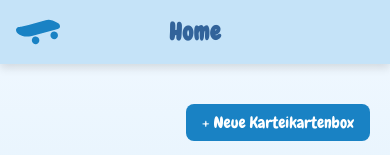
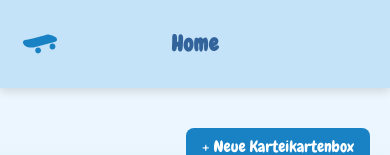
Before and after one commit to anne-kmmr/SubwaySurfers, a Next.js app: page / in a window 390 px wide. Shown: the top 155 px of the page. Built offline with nearby package versions, Linux system fonts and the light colour scheme; no server answers; the database is empty.

Commit message:
added limitation and changed file names

```diff
--- a/src/app/components/Header/Header.module.css
+++ b/src/app/components/Header/Header.module.css
@@ -5,31 +5,69 @@
   width: 100%;
   background: var(--offwhiteblue);
   box-shadow: 0 0.9vw 2.2vw rgba(0, 0, 0, 0.12);
-  padding: clamp(10px, 2vw, 14px) 0;
+
+  padding: 16px 0;
+
+  /* 🔥 etwas mehr Platz */
+  height: 88px;
+  box-sizing: border-box;
 }
 
 .headerContainer {
-  width: 100%;
+  position: relative;
+  max-width: var(--appMaxW);
   margin: 0 auto;
-  max-width: var(--appMaxW);
-  padding: 0 clamp(14px, 4vw, 22px);
-  display: grid;
-  grid-template-columns: 44px 1fr 44px;
+  padding: 0 18px;
+
+  display: flex;
   align-items: center;
-  gap: 10px;
+  justify-content: center;
+
+  height: 100%;
 }
 
+/* LINKS */
+.left {
+  position: absolute;
+  left: 18px;
+
+  display: flex;
+  align-items: center;
+  justify-content: center;
+
+  width: 44px;
+  height: 44px;
+}
+
+/* TITEL */
 .headerTitle {
   margin: 0;
   text-align: center;
-  line-height: 1.05;
+
+  /* 🔥 leicht größer für bessere Präsenz */
+  font-size: clamp(22px, 5.2vw, 34px);
+  line-height: 1.25;
   letter-spacing: 0.02em;
+
+  max-width: 70%;
+
+  /* max 2 Zeilen */
+  display: -webkit-box;
+  -webkit-box-orient: vertical;
+  -webkit-line-clamp: 2;
+  overflow: hidden;
+
+  /* 🔥 saubere Zentrierung im festen Header */
+  display: flex;
+  align-items: center;
+  justify-content: center;
 }
 
-.bigTitle {
-  font-size: clamp(24px, 6vw, 36px);
+/* RECHTS */
+.rightSpacer {
+  position: absolute;
+  right: 18px;
+
+  width: 44px;
+  height: 44px;
 }
-
-.smallTitle {
-  font-size: clamp(18px, 4.5vw, 26px);
-}
--- a/src/app/components/Header/Header.tsx
+++ b/src/app/components/Header/Header.tsx
@@ -1,10 +1,6 @@
-// Idee von Sandro
-// spätere Überarbeitung von Anne
-
 "use client";
 
 import styles from "./Header.module.css";
-import { useState, useRef, useEffect } from "react";
 import { useRouter } from "next/navigation";
 import IconButton from "../Icons/IconButton/IconButton";
 import SkateboardIcon from "../Icons/SkateboardIcon/SkateboardIcon";
@@ -15,58 +11,26 @@ type HeaderProps = {
   backHref?: string;
 };
 
-// nutzt Router für das "Zurück" gehen und legt die Lines fest
 export default function Header({ title, backHref }: HeaderProps) {
   const router = useRouter();
 
-  const titleRef = useRef<HTMLHeadingElement>(null);
-  const [twoLines, setTwoLines] = useState(false);
-
-  useEffect(() => {
-    const el = titleRef.current;
-    if (!el) return;
-
-    const lineHeight = parseFloat(getComputedStyle(el).lineHeight);
-    const lines = Math.round(el.clientHeight / lineHeight);
-
-    setTwoLines(lines > 1);
-  }, [title]);
-
-  //returnt den verwendungsfertigen Header
   return (
     <header className={styles.header}>
       <div className={styles.headerContainer}>
 
-        {backHref ? (
-          <IconButton
-            label="Zurück"
-            onClick={() => router.back()}
-          >
-            <ArrowLeftIcon width={24} height={24} />
-          </IconButton>
-        ) : (
-          <div
-            style={{
-              width: "44px",
-              height: "44px",
-              display: "flex",
-              alignItems: "center",
-              justifyContent: "center",
-            }}
-          >
-            <SkateboardIcon width={150} height={150} />
-          </div>
-        )}
+        <div className={styles.left}>
+          {backHref ? (
+            <IconButton label="Zurück" onClick={() => router.back()}>
+              <ArrowLeftIcon width={24} height={24} />
+            </IconButton>
+          ) : (
+            <SkateboardIcon width={34} height={34} />
+          )}
+        </div>
 
-        <h1
-          ref={titleRef}
-          className={`${styles.headerTitle} ${
-            twoLines ? styles.smallTitle : styles.bigTitle
-          }`}
-        >
-          {title}
-        </h1>
+        <h1 className={styles.headerTitle}>{title}</h1>
 
+        <div className={styles.rightSpacer} />
       </div>
     </header>
   );
--- a/src/app/page.tsx
+++ b/src/app/page.tsx
@@ -1,6 +1,6 @@
 "use client";
 
-import styles from "./Home.module.css";
+import styles from "./home.module.css";
 import Header from "./components/Header/Header";
 import EyeIcon from "@/app/components/Icons/EyeIcon/EyeIcon";
 import Loading from "@/app/components/Loading/Loading";
```
Also changed, not shown: src/app/createBoxView/page.tsx (+11 -5 lines), src/app/home.module.css (renamed from src/app/Home.module.css).
